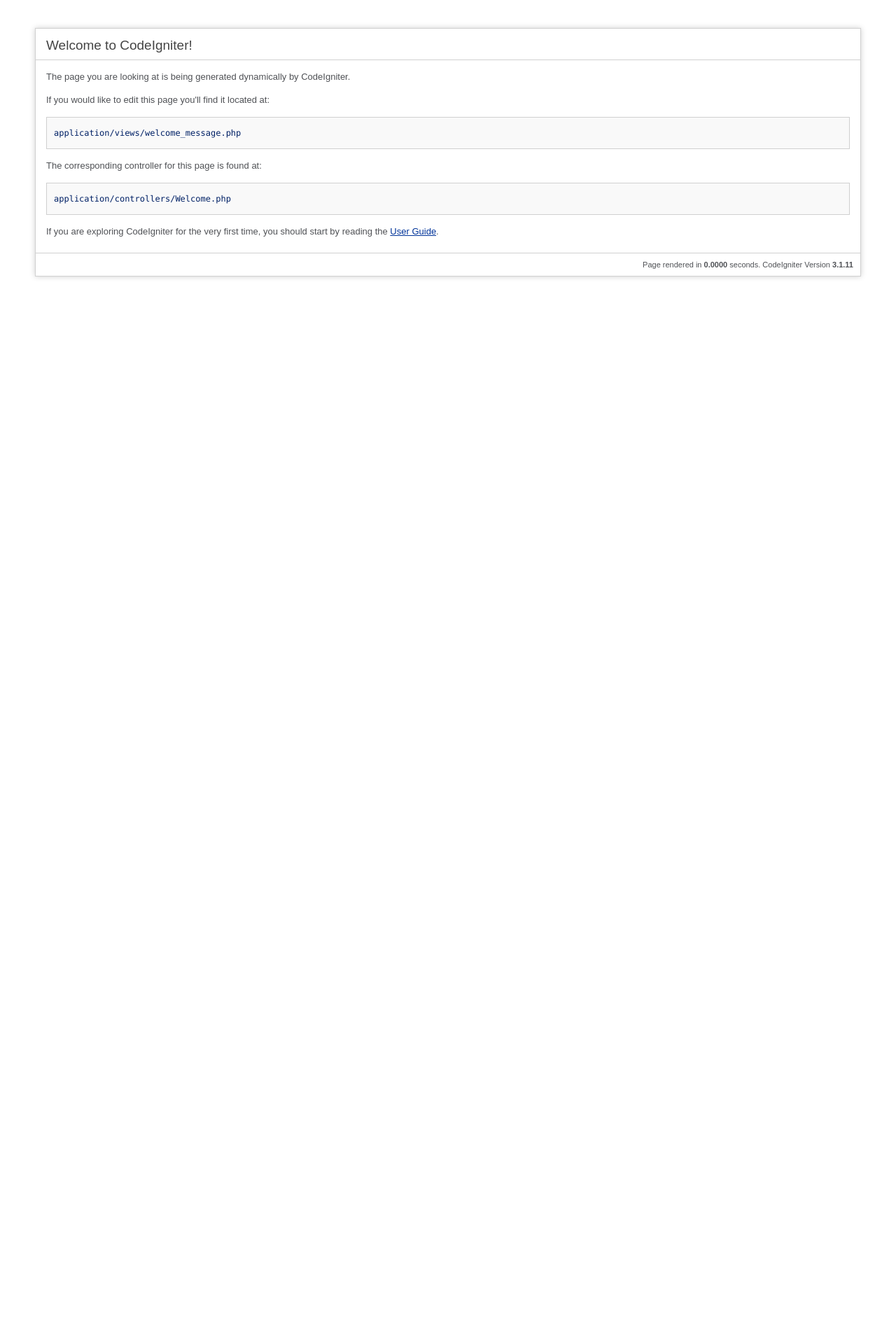
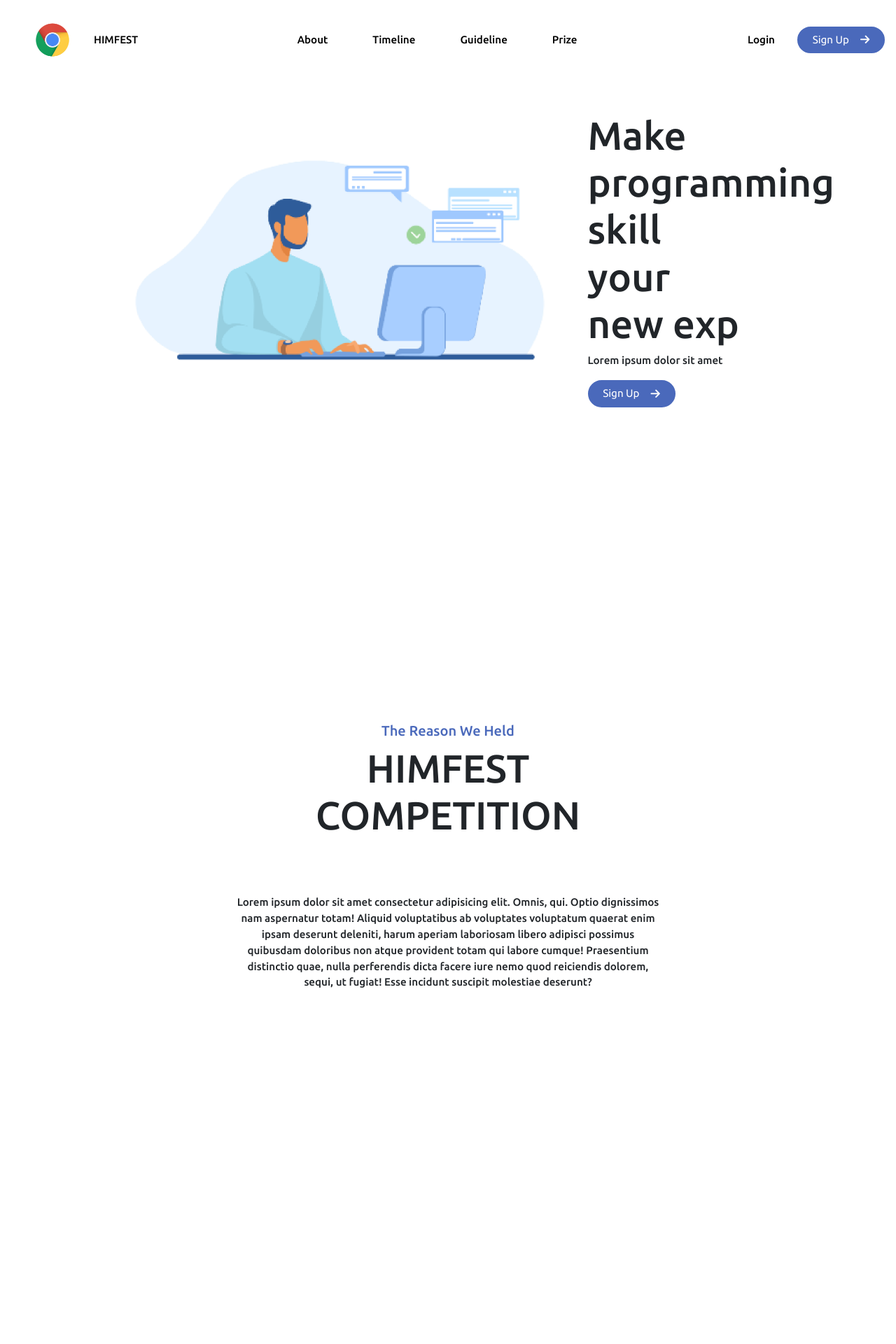
Before and after one commit to VladRafli/Lomba_HIMFO, a CodeIgniter app: page /database/ in a window 1280 px wide. Shown: the top 1920 px of the page at 70% size. Before the commit the page ends 398 px from the top, so only its background shows below. Run offline with CodeIgniter, Linux system fonts and the light colour scheme; some libraries are stand-ins or nearby versions.

Commit message:
Add header, footer, home, and about section to welcome page

```diff
--- /dev/null
+++ b/application/views/css/styles.css
@@ -0,0 +1,112 @@
+html {
+	scroll-behavior: smooth;
+}
+
+body {
+	font-family: 'Ubuntu', sans-serif;
+	font-size: 0.95rem;
+}
+
+h1 {
+	font-size: 3.5rem;
+}
+
+p, a {
+	font-weight: 500;
+}
+
+section {
+	padding: 5rem;
+	height: 100vh;
+}
+
+/* custom bootstrap */
+
+.navbar-brand,
+.nav-link,
+.btn {
+	font-size: 0.95rem !important;
+	color: #000 !important;
+}
+
+.bg-light {
+	background-color: #fff !important;
+}
+
+.nav-link {
+	padding-left: 2rem !important;
+	padding-right: 2rem !important;
+}
+
+.btn {
+	border-radius: 30px;
+	padding: auto 0 !important;
+}
+
+.btn.btn-primary {
+	width: 125px !important;
+	border-width: 2px;
+	background: #4A69BB;
+	border-color: #4A69BB;
+	color: #fff !important;
+}
+
+.btn.btn-primary:hover {
+	background: transparent;
+	border-color: #4A69BB;
+	color: #000 !important;
+}
+
+/* header  */
+
+.menu-bar {
+	margin-left: auto;
+	margin-right: auto;
+}
+
+.signup-bar li:last-child .nav-link {
+	margin: auto 0 !important;
+	padding-left: 0 !important;
+	padding-right: 0 !important;
+}
+
+/* home */
+
+.home-container {
+	margin: 5rem;
+	width: 80%;
+}
+
+/* about */
+
+.about-container {
+	margin: 7.5rem auto;
+	padding: 2rem;
+	width: 60%;
+	height: 50%;
+}
+
+.about-container h5 {
+	color: #4A69BB;
+}
+
+.about-container h1 {
+	margin-bottom: 5rem;
+}
+
+/* footer */
+
+footer {
+	padding: 0 5rem 5rem;
+	height: 75vh;
+}
+
+footer hr {
+	margin-bottom: 10rem;
+	border-top: 1px solid #707070;
+}
+
+footer ul {
+	padding-left: 0;
+	list-style-type: none;
+}
--- a/application/views/welcome_message.php
+++ b/application/views/welcome_message.php
@@ -1,89 +1,183 @@
-<?php
-defined('BASEPATH') OR exit('No direct script access allowed');
-?><!DOCTYPE html>
-<html lang="en">
+<!DOCTYPE html>
+<html lang="en" dir="ltr">
+
 <head>
 	<meta charset="utf-8">
-	<title>Welcome to CodeIgniter</title>
+	<title>HIMFEST</title>
+	<!-- bootstrap -->
+	<link rel="stylesheet" href="https://stackpath.bootstrapcdn.com/bootstrap/4.3.1/css/bootstrap.min.css"
+		integrity="sha384-ggOyR0iXCbMQv3Xipma34MD+dH/1fQ784/j6cY/iJTQUOhcWr7x9JvoRxT2MZw1T" crossorigin="anonymous">
+	<!-- google font -->
+	<link
+		href="https://fonts.googleapis.com/css2?family=Ubuntu:ital,wght@0,300;0,400;0,500;0,700;1,300;1,400;1,500;1,700&display=swap"
+		rel="stylesheet">
+	<!-- custom stylesheet -->
+	<link rel="stylesheet" href="css/styles.css">
+</head>
 
-	<style type="text/css">
+<body>
+	<header>
+		<nav class="navbar navbar-expand-md navbar-light fixed-top bg-light">
+			<a class="navbar-brand" href="#home">
+				<div class="d-flex justify-content-center align-items-center">
+					<img src="images/chrome.png" alt="logo" class="w-100">
+					HIMFEST
+				</div>
+			</a>
+			<button class="navbar-toggler" type="button" data-toggle="collapse" data-target="#navbarCollapse"
+				aria-controls="navbarCollapse" aria-expanded="false" aria-label="Toggle navigation">
+				<span class="navbar-toggler-icon"></span>
+			</button>
+			<div class="collapse navbar-collapse" id="navbarCollapse">
+				<ul class="menu-bar navbar-nav d-flex justify-content-center align-items-center">
+					<li class="nav-item">
+						<a class="nav-link" href="#about">About</a>
+					</li>
+					<li class="nav-item">
+						<a class="nav-link" href="#timeline">Timeline</a>
+					</li>
+					<li class="nav-item">
+						<a class="nav-link" href="#guideline">Guideline</a>
+					</li>
+					<li class="nav-item">
+						<a class="nav-link" href="#prize">Prize</a>
+					</li>
+				</ul>
+				<ul class="signup-bar navbar-nav d-flex justify-content-center align-items-center">
+					<li class="nav-item">
+						<a class="nav-link" href="#">Login</a>
+					</li>
+					<li class="nav-item">
+						<a class="nav-link" href="#">
+							<button type="button" name="btn-signup" class="btn btn-primary">
+								<div class="d-flex justify-content-center align-items-center">
+									<span class="mr-3">Sign Up</span>
+									<i class="fas fa-arrow-right"></i>
+								</div>
+							</button>
+						</a>
+					</li>
+				</ul>
+			</div>
+		</nav>
+	</header>
 
-	::selection { background-color: #E13300; color: white; }
-	::-moz-selection { background-color: #E13300; color: white; }
+	<main>
+		<section id="home">
+			<div class="home-container">
+				<div class="row">
+					<div class="col-lg-9">
+						<img src="images/home.png" alt="home section" class="w-100">
+					</div>
+					<div class="col-lg-3 d-flex flex-column justify-content-center p-0">
+						<h1>Make programming skill your new exp</h1>
+						<p>Lorem ipsum dolor sit amet</p>
+						<button type="button" name="btn-signup" class="btn btn-primary">
+							<div class="d-flex justify-content-center align-items-center">
+								<span class="mr-3">Sign Up</span>
+								<i class="fas fa-arrow-right"></i>
+							</div>
+						</button>
+					</div>
+				</div>
+			</div>
+		</section>
 
-	body {
-		background-color: #fff;
-		margin: 40px;
-		font: 13px/20px normal Helvetica, Arial, sans-serif;
-		color: #4F5155;
-	}
+		<section id="about">
+			<div class="about-container">
+				<div class="d-flex flex-column justify-content-center align-items-center text-center">
+					<h5>The Reason We Held</h5>
+					<h1>HIMFEST COMPETITION</h1>
+					<p>Lorem ipsum dolor sit amet consectetur adipisicing elit. Omnis, qui. Optio dignissimos nam
+						aspernatur totam! Aliquid voluptatibus ab voluptates voluptatum quaerat enim ipsam deserunt
+						deleniti, harum aperiam laboriosam libero adipisci possimus quibusdam doloribus non atque
+						provident totam qui labore cumque! Praesentium distinctio quae, nulla perferendis dicta facere
+						iure nemo quod reiciendis dolorem, sequi, ut fugiat! Esse incidunt suscipit molestiae deserunt?
+					</p>
+				</div>
+			</div>
+		</section>
 
-	a {
-		color: #003399;
-		background-color: transparent;
-		font-weight: normal;
-	}
+		<section id="timeline">
+			<div class="timeline-container">
 
-	h1 {
-		color: #444;
-		background-color: transparent;
-		border-bottom: 1px solid #D0D0D0;
-		font-size: 19px;
-		font-weight: normal;
-		margin: 0 0 14px 0;
-		padding: 14px 15px 10px 15px;
-	}
+			</div>
+		</section>
 
-	code {
-		font-family: Consolas, Monaco, Courier New, Courier, monospace;
-		font-size: 12px;
-		background-color: #f9f9f9;
-		border: 1px solid #D0D0D0;
-		color: #002166;
-		display: block;
-		margin: 14px 0 14px 0;
-		padding: 12px 10px 12px 10px;
-	}
+		<section id="guideline">
+			<div class="guideline-container">
 
-	#body {
-		margin: 0 15px 0 15px;
-	}
+			</div>
+		</section>
 
-	p.footer {
-		text-align: right;
-		font-size: 11px;
-		border-top: 1px solid #D0D0D0;
-		line-height: 32px;
-		padding: 0 10px 0 10px;
-		margin: 20px 0 0 0;
-	}
+		<section id="prize">
+			<div class="prize-container">
 
-	#container {
-		margin: 10px;
-		border: 1px solid #D0D0D0;
-		box-shadow: 0 0 8px #D0D0D0;
-	}
-	</style>
-</head>
-<body>
+			</div>
+		</section>
+	</main>
 
-<div id="container">
-	<h1>Welcome to CodeIgniter!</h1>
+	<footer>
+		<hr />
+		<div class="container">
+			<div class="row">
+				<div class="col-8">
+					<div class="row">
+						<div class="col-lg-4">
+							<h6>Contact</h6>
+							<ul>
+								<li>HIMFEST Instagram</li>
+								<li>Call HIMFEST</li>
+								<li>+628-1405-2222</li>
+							</ul>
+						</div>
+						<div class="col-lg-4">
+							<h6>About</h6>
+							<ul>
+								<li>HIMFEST</li>
+								<li>UI/UX</li>
+								<li>Website</li>
+							</ul>
+						</div>
+						<div class="col-lg-4">
+							<h6>Community</h6>
+							<ul>
+								<li>More Information</li>
+								<li>HIMFEST Support</li>
+								<li>+628-1405-2222</li>
+							</ul>
+						</div>
+					</div>
+				</div>
+				<div class="col-4">
+					<div class="d-flex justify-content-center align-items-center">
+						<img src="images/chrome.png" alt="logo" class="w-100">
+						<h1>HIMFEST</h1>
+					</div>
+				</div>
+			</div>
+			<p class="mt-5">Lorem ipsum dolor sit amet consectetur adipisicing elit. Perferendis autem culpa eius
+				tempore, corporis officiis accusamus commodi recusandae minima esse sapiente nulla veniam similique sed
+				facilis eligendi itaque explicabo dolorum quidem ipsam ullam, veritatis debitis? Eaque accusamus
+				cupiditate placeat nam est dolor magni consequuntur recusandae id aut, officiis sed praesentium rem.
+				Explicabo eveniet veniam adipisci sunt sint blanditiis a harum.</p>
+		</div>
+	</footer>
 
-	<div id="body">
-		<p>The page you are looking at is being generated dynamically by CodeIgniter.</p>
+	<!-- jquery -->
+	<script src="https://code.jquery.com/jquery-3.3.1.slim.min.js"
+		integrity="sha384-q8i/X+965DzO0rT7abK41JStQIAqVgRVzpbzo5smXKp4YfRvH+8abtTE1Pi6jizo" crossorigin="anonymous">
+	</script>
+	<!-- popper js -->
+	<script src="https://cdnjs.cloudflare.com/ajax/libs/popper.js/1.14.7/umd/popper.min.js"
+		integrity="sha384-UO2eT0CpHqdSJQ6hJty5KVphtPhzWj9WO1clHTMGa3JDZwrnQq4sF86dIHNDz0W1" crossorigin="anonymous">
+	</script>
+	<!-- bootstrap scripts -->
+	<script src="https://stackpath.bootstrapcdn.com/bootstrap/4.3.1/js/bootstrap.min.js"
+		integrity="sha384-JjSmVgyd0p3pXB1rRibZUAYoIIy6OrQ6VrjIEaFf/nJGzIxFDsf4x0xIM+B07jRM" crossorigin="anonymous">
+	</script>
+	<!-- fontawesome  -->
+	<script src="https://kit.fontawesome.com/435e55727b.js" crossorigin="anonymous"></script>
+</body>
 
-		<p>If you would like to edit this page you'll find it located at:</p>
-		<code>application/views/welcome_message.php</code>
-
-		<p>The corresponding controller for this page is found at:</p>
-		<code>application/controllers/Welcome.php</code>
-
-		<p>If you are exploring CodeIgniter for the very first time, you should start by reading the <a href="user_guide/">User Guide</a>.</p>
-	</div>
-
-	<p class="footer">Page rendered in <strong>{elapsed_time}</strong> seconds. <?php echo  (ENVIRONMENT === 'development') ?  'CodeIgniter Version <strong>' . CI_VERSION . '</strong>' : '' ?></p>
-</div>
-
-</body>
 </html>
```
Also changed, not shown: application/views/images/announce.png (added), application/views/images/chrome.png (added), application/views/images/home.png (added), application/views/images/registration.png (added), application/views/images/right-arrow.png (added), application/views/images/selection.png (added).
